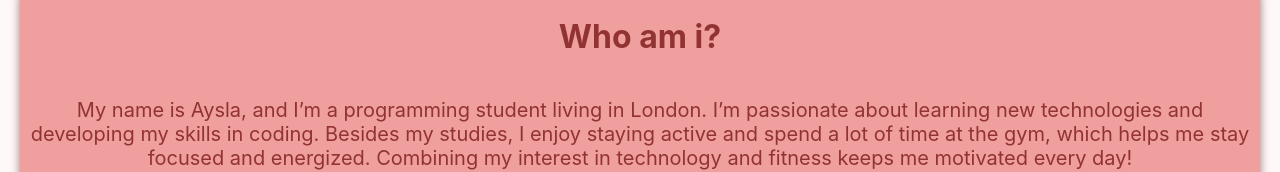
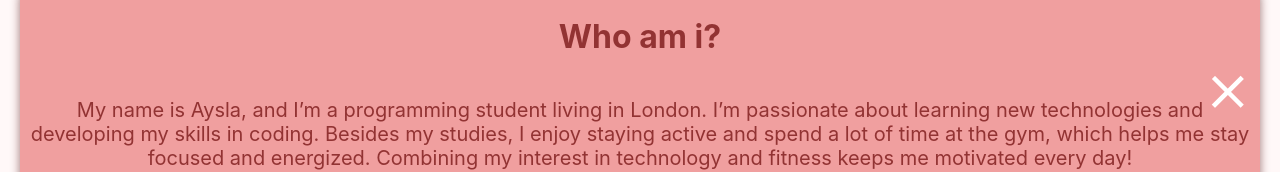
Before and after one commit to AyslaLoureiro/aysla-portifolio, a React (Create React App) app: page / in a window 1280 px wide. Shown: the part 254-426 px from the top of the page. Built offline with nearby package versions, Linux system fonts and the light colour scheme.

Commit message:
cria arquivo card

```diff
--- a/src/Card.js
+++ b/src/Card.js
@@ -1,6 +1,18 @@
-export default function Card({ title, description, skills, projects }) {
+import close from "./close-icon.png";
+export default function Card({
+  title,
+  description,
+  skills,
+  projects,
+  onClose,
+}) {
   return (
+    <>
+      {/* <div className="overlay"></div> */}
       <div className="cards-container">
+        <button className="close-icon" onClick={onClose}>
+          <img src={close}></img>
+        </button>
         <h1 className="card-title">{title}</h1>
         {description && <p className="card-paragraph">{description}</p>}
         {skills && (
@@ -32,5 +44,6 @@ export default function Card({ title, description, skills, projects }) {
           </ul>
         )}
       </div>
+    </>
   );
 }
```
Lines whose indentation alone changed are shown as unchanged.
